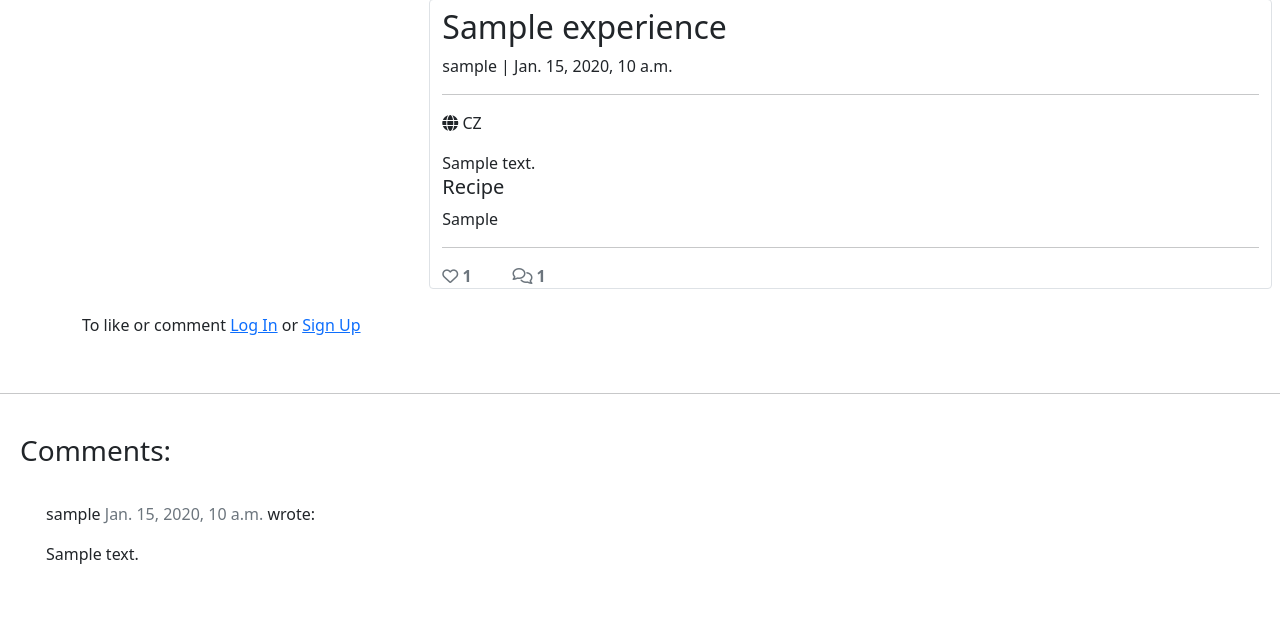
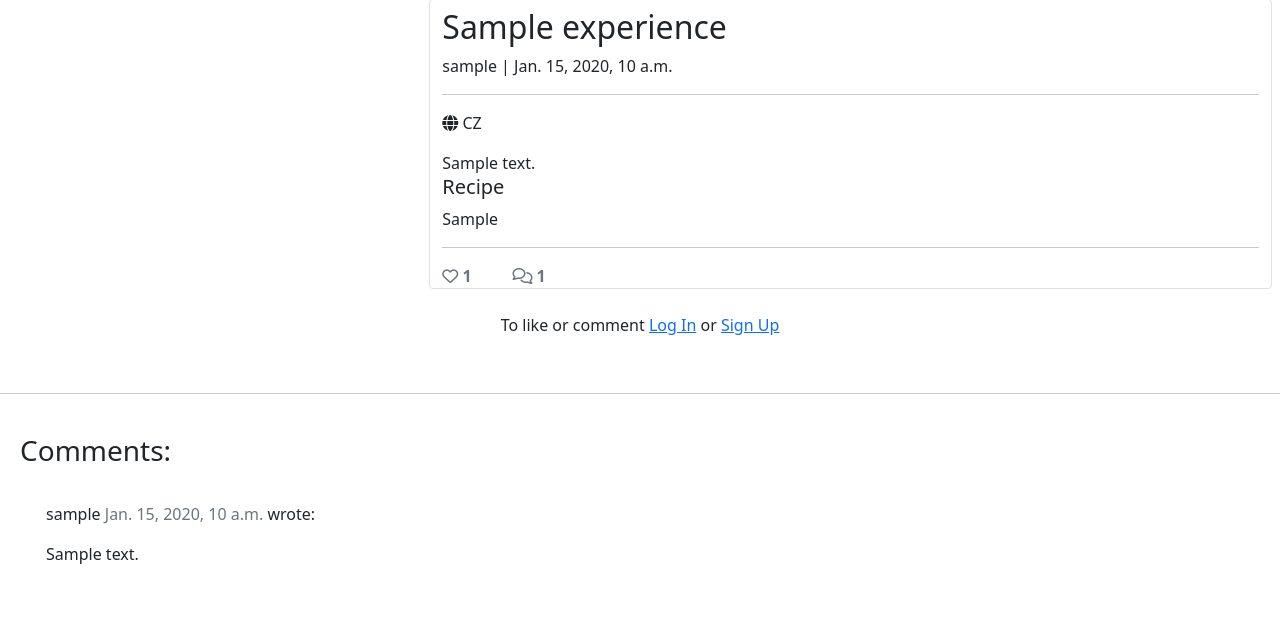
Before and after one commit to Simiine/travelling-foodie, a Django app: a page that uses templates/base.html in a window 1280 px wide. Shown: the part 101-718 px from the top of the page. Run offline with Django 3.2, Linux system fonts and the light colour scheme; tables that the repository leaves empty hold one stand-in row (values such as "Sample post"); some libraries are stand-ins or nearby versions; grey boxes are pictures that could not be loaded.

Commit message:
edit class in css

```diff
--- a/static/css/style.css
+++ b/static/css/style.css
@@ -97,7 +97,7 @@
     background: transparent;
 }
 
-.edit-experience-box {
+.center-align {
     justify-content: center;
     text-align: center;
 }
```
